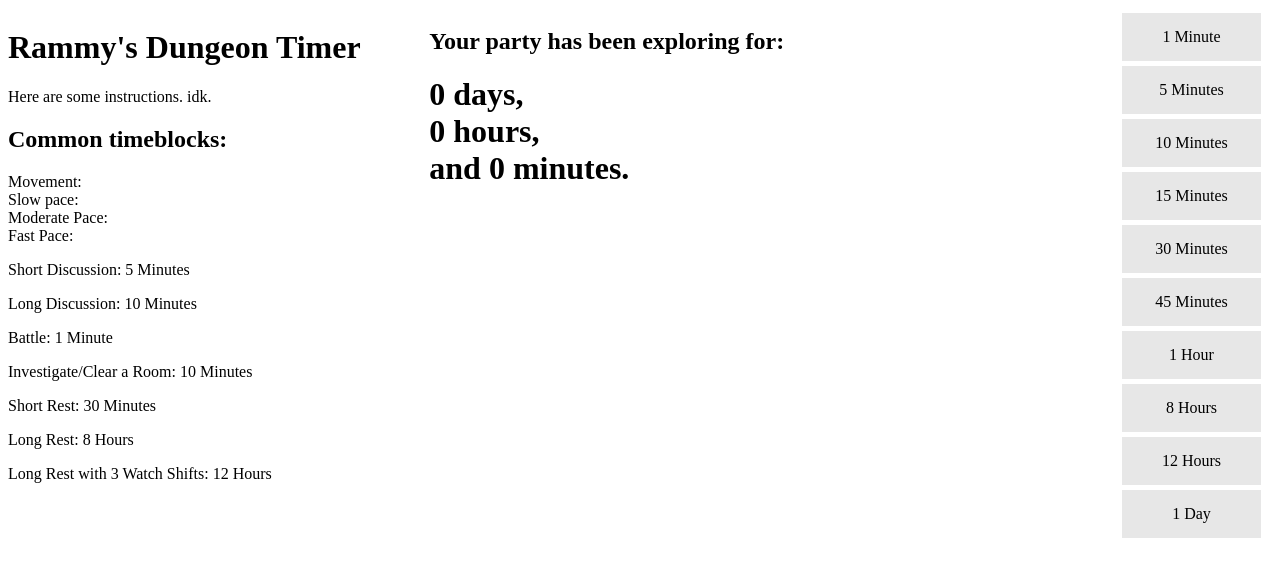
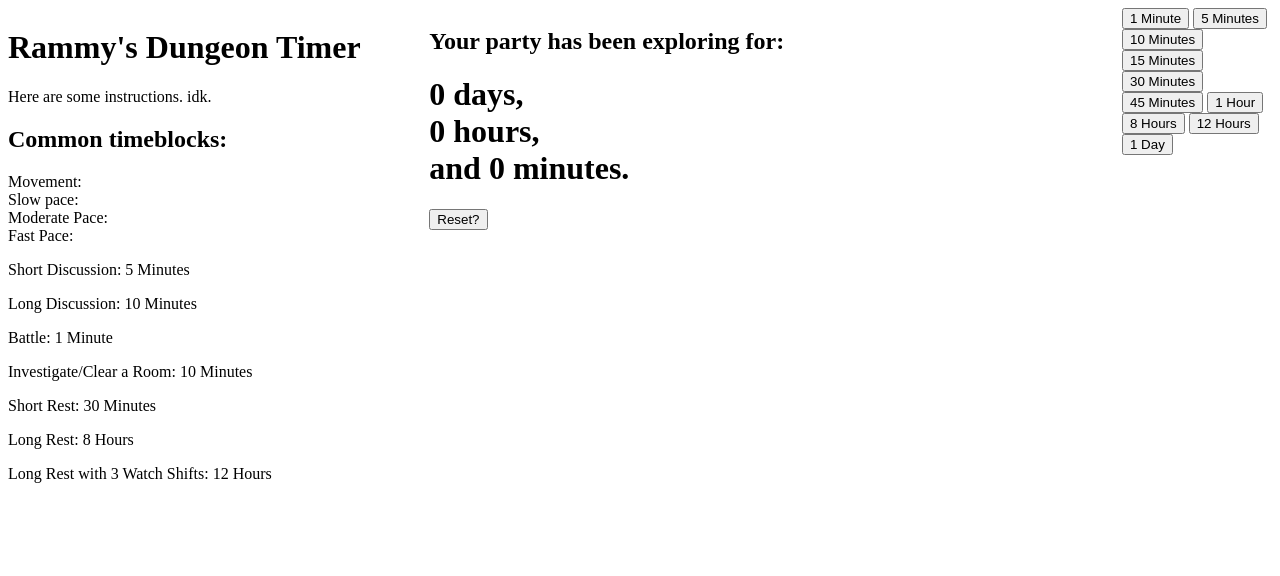
Before and after one commit to exuberantram/dungeon_timer, a plain HTML site: page index.html in a window 1280 px wide. Drawn offline with Linux system fonts and the light colour scheme.

Commit message:
added button functionality

```diff
--- a/index.html
+++ b/index.html
@@ -3,12 +3,13 @@
 <html lang="end">
     <head>
         <title>Rammy's Dungeon Timer</title>
-        <link rel="stylesheet" href="rdt_style.css"> <!-- CSS Stylesheet-->
+        <!-- CSS Stylesheet-->
+        <link rel="stylesheet" href="rdt_style.css">
     </head>
     <body>
         <!-- left of the display is instructions and references for time -->
         <div id="inst_ref">
-            <h1>Rammy's Dungeon Timer</h1>
+            <h1>Rammy's Dungeon Timer</h1> <!-- nice to have: stacked with a logo lockup on the right -->
             <p>Here are some instructions. idk.</p>
             <h2>Common timeblocks:</h2>
             <p>Movement:<br />
@@ -25,44 +26,48 @@
         </div>
 
         <!-- This displays how much time has passed in days, hours, and minutes-->
+        <div class="calculator"> <!-- both display and buttonbar need to be in the same div for JS purposes (I believe) -->
             <div id="display">
                 <h2>Your party has been exploring for:</h2>
-            <h1><span id="days"></span> days,<br /> <span id="hours"></span> hours,<br /> and <span id="mins"></span> minutes.</h1>
+                <h1><span id="days">0</span> days,<br /> <span id="hours">0</span> hours,<br /> and <span id="mins">0</span> minutes.</h1>
+
+                <button type="button" onclick="resetTime()">Reset?</button>
             </div>
 
             <!-- Below the display is a reset button with a confirmation pop-up -->
 
             <!-- here lies the buttons for easy tracking on the right of the display -->
+            <!-- function addTheValue should parseInt the values-->
             <div id="buttonbar">
             <!-- 1 min -->
-        <div class="button" value=1 id="1min">1 Minute</div>
+                <button type="button" onclick="addTheValueMin(1)">1 Minute</button>
 
             <!-- 5 min -->
-        <div class="button" id="5min">5 Minutes</div>
+                <button type="button" onclick="addTheValueMin(5)">5 Minutes</button>
 
             <!-- 10 min -->
-        <div class="button" id="10min">10 Minutes</div>
+                <button type="button" onclick="addTheValueMin(10)">10 Minutes</button>
 
             <!-- 15 min -->
-        <div class="button" id="15min">15 Minutes</div>
+                <button type="button" onclick="addTheValueMin(15)">15 Minutes</button>
 
             <!-- 30 min -->
-        <div class="button" id="30min">30 Minutes</div>
+                <button type="button" onclick="addTheValueMin(30)">30 Minutes</button>
 
             <!-- 45 min -->
-        <div class="button" id="45min">45 Minutes</div>
+                <button type="button" onclick="addTheValueMin(45)">45 Minutes</button>
 
             <!-- 1 hour -->
-        <div class="button" id="1hr">1 Hour</div>
+                <button type="button" onclick="addTheValueHour(1)">1 Hour</button>
 
             <!-- 8 hours -->
-        <div class="button" id="8hr">8 Hours</div>
+                <button type="button" onclick="addTheValueHour(8)">8 Hours</button>
 
             <!-- 12 hours -->
-        <div class="button" id="12hr">12 Hours</div>
+                <button type="button" onclick="addTheValueHour(12)">12 Hours</button>
 
             <!-- 1 day -->
-        <div class="button" id="1day">1 Day</div>
+                <button type="button" onclick="addTheValueDay(1)">1 Day</button>
 
         <!-- The ability to add a custom time -->
         <!-- form-fillable with boxes for minutes and hours -->
@@ -70,10 +75,11 @@
         <div class="form-fillable" id="days"></div>
         <div class="form-fillable" id="hours"></div>
         <div class="form-fillable" id="minutes"></div>
-        <div class="button" id="enter">Enter Custom Time</div>
-        </div> -->
+        <button type="button" id="enter">Enter Custom Time</div>
+        </button> -->
 
-        </div>
+            </div> <!-- end buttonbar class -->
+        </div> <!-- end calculator class -->
 
 
         <!-- JS referenced here. -->
```
Lines whose indentation alone changed are shown as unchanged.
